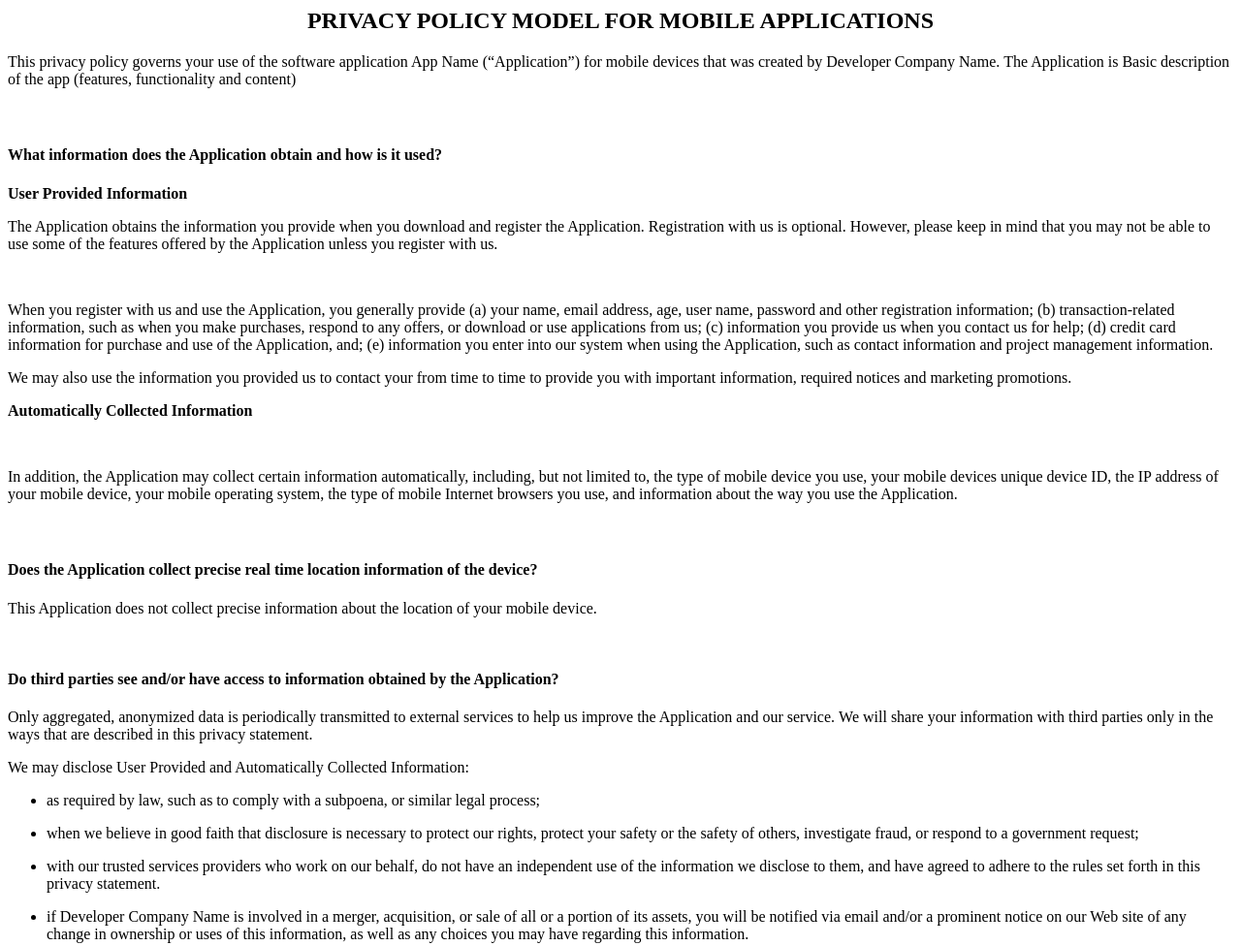
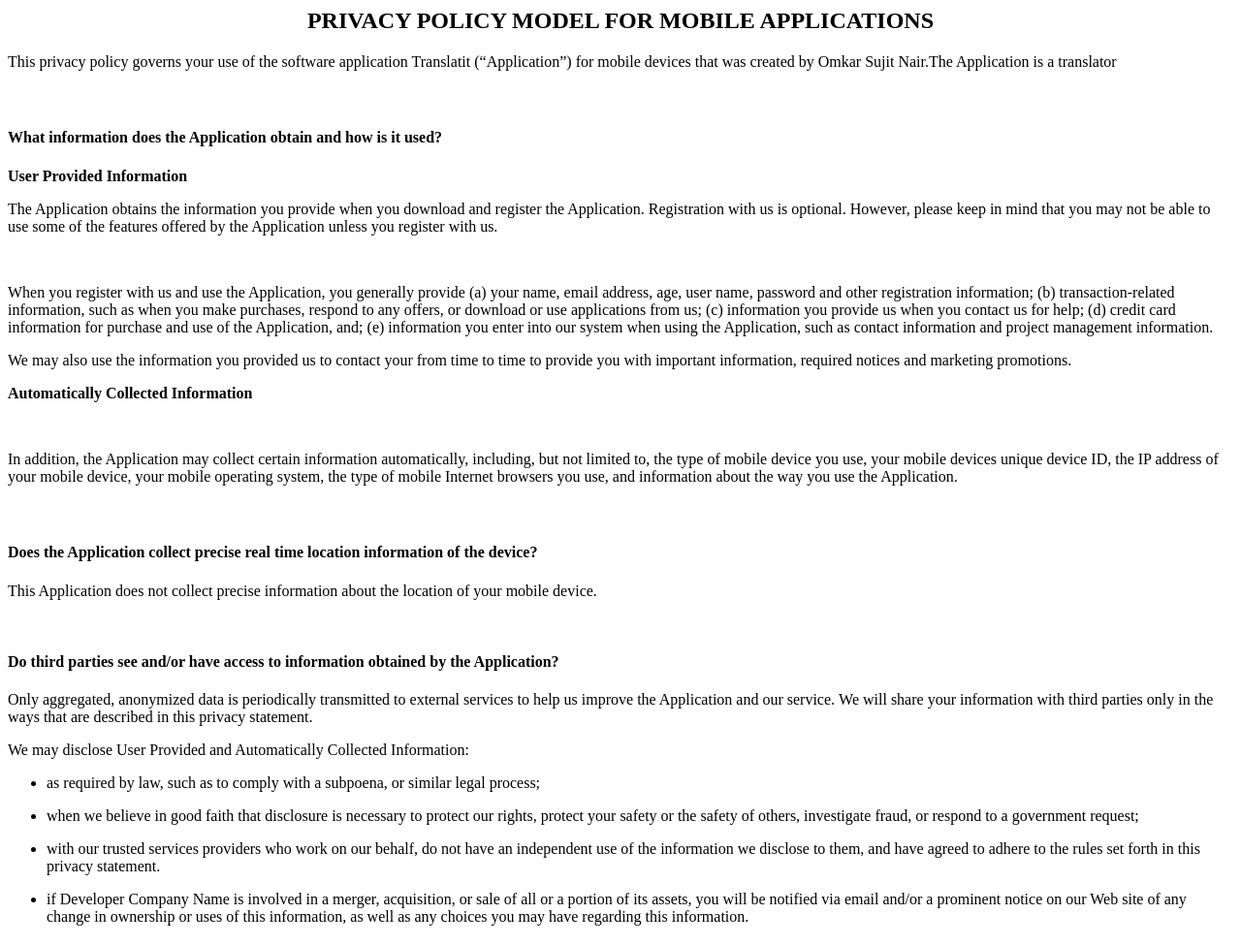
Before and after one commit to ariyaths/remodel, a plain HTML site: page index.html in a window 1280 px wide. Shown: the top 976 px of the page at 97% size. Drawn offline with Linux system fonts and the light colour scheme.

Commit message:
Fixed first para

```diff
--- a/index.html
+++ b/index.html
@@ -1,6 +1,6 @@
 <h2 style="text-align: center;">PRIVACY POLICY MODEL FOR MOBILE APPLICATIONS</h2>
 <p></p>
-<p>This privacy policy governs your use of the software application App Name (“Application”) for mobile devices that was created by&nbsp;Developer Company Name.&nbsp;The Application is&nbsp;Basic description of the app (features, functionality and content)&nbsp;</p>
+<p>This privacy policy governs your use of the software application Translatit (“Application”) for mobile devices that was created by Omkar Sujit Nair.The Application is a translator</p>
 <h4>&nbsp;</h4>
 <h4>What information does the Application obtain and how is it used?</h4>
 <p></p>
```
